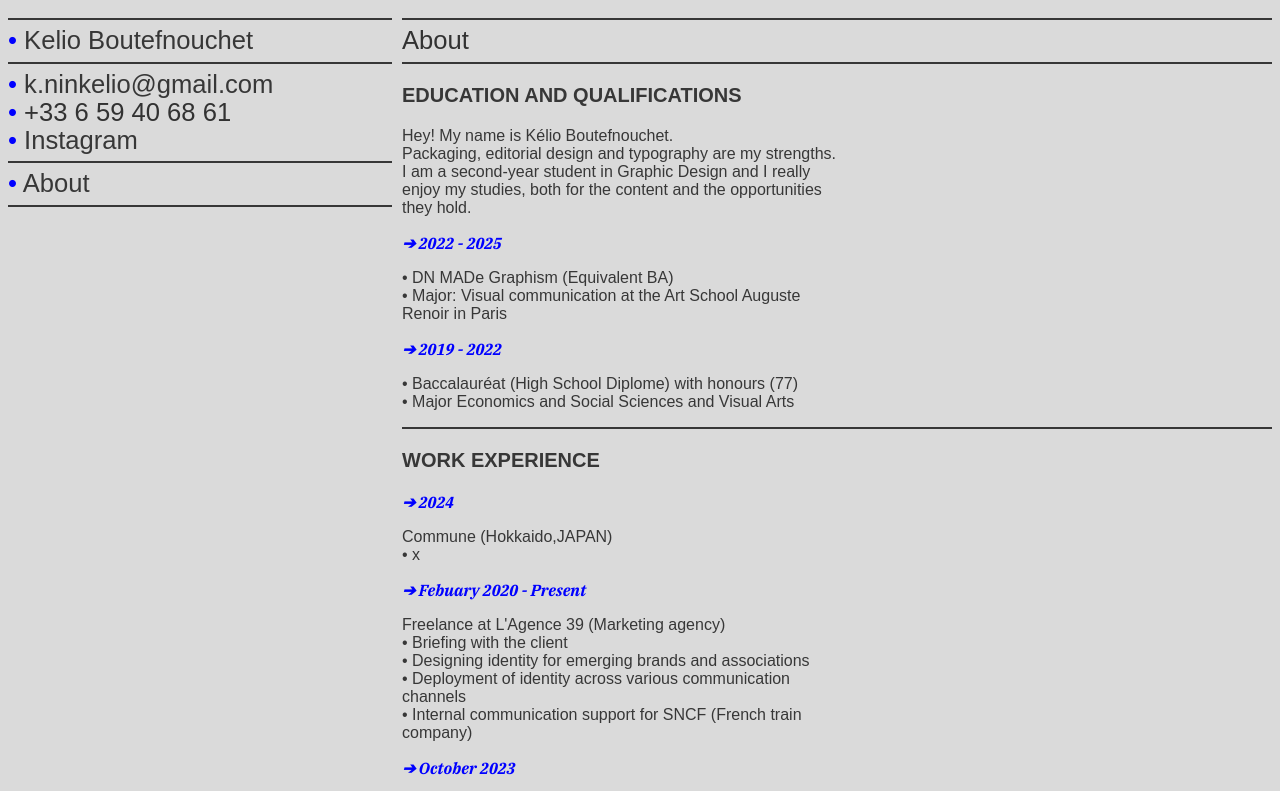
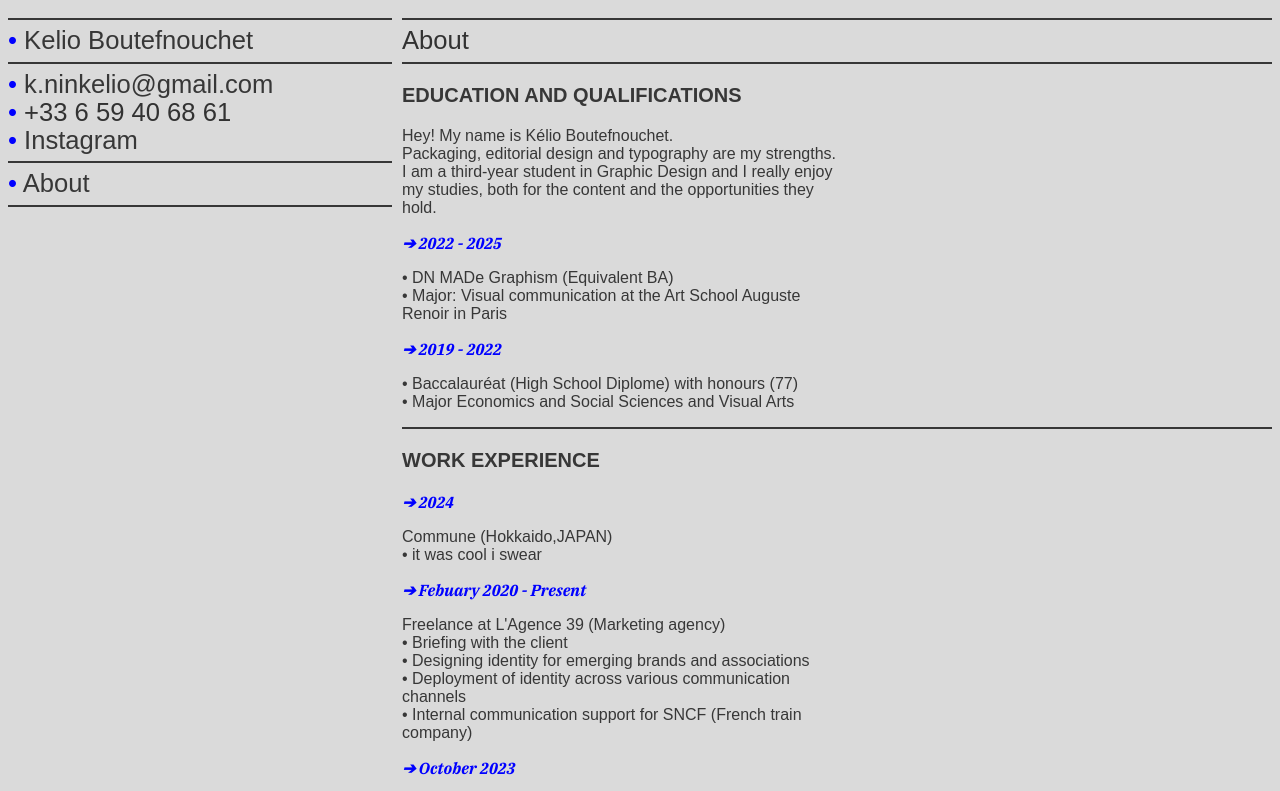
Before and after one commit to KelioBoutefnouchet/KelioBoutefnouchet.github.io, a plain HTML site: page about.html in a window 1280 px wide. Shown: the top 791 px of the page. Drawn offline with Linux system fonts and the light colour scheme.

Commit message:
Jai changer lanee de formation
ojodjdù???

```diff
--- a/about.html
+++ b/about.html
@@ -38,7 +38,7 @@
         <hr>
         <p class="subtitle">EDUCATION AND QUALIFICATIONS</p>
         <p class="para"> Hey! My name is Kélio Boutefnouchet. <br> Packaging, editorial design and typography are my
-            strengths. I am a second-year student in Graphic Design and I really enjoy my studies, both for the content
+            strengths. I am a third-year student in Graphic Design and I really enjoy my studies, both for the content
             and the opportunities they hold.
 
         </p>
@@ -54,7 +54,7 @@
         <p class="subtitle">WORK EXPERIENCE</p>
         <p class="date"> ➔ 2024</p>
         <p class="para">Commune (Hokkaido,JAPAN) <br>
-            • x</p>
+            • it was cool i swear</p>
         <p class="date">➔ Febuary 2020 - Present</p>
         <p class="para">Freelance at L'Agence 39 (Marketing agency) <br>
             • Briefing with the client <br>
```
